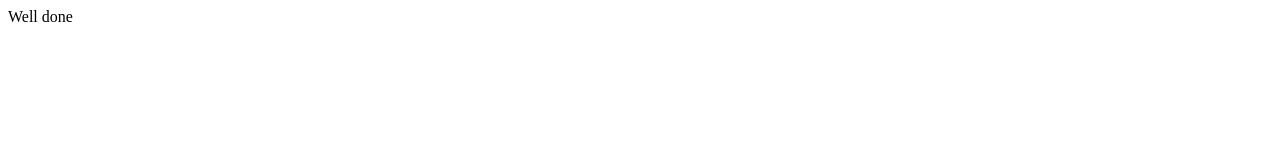
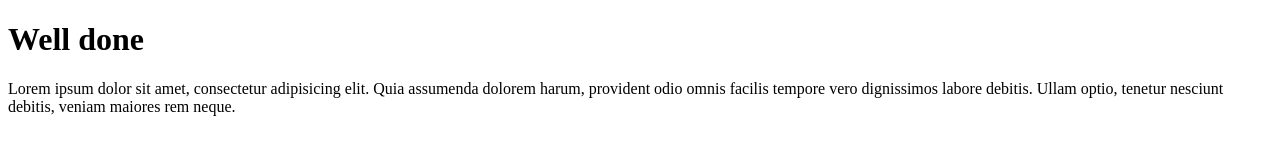
Before and after one commit to AyupovImil/SpecGit, a plain HTML site: page index.html in a window 1280 px wide. Drawn offline with Linux system fonts and the light colour scheme.

Commit message:
Add h1 and p

```diff
--- a/index.html
+++ b/index.html
@@ -5,6 +5,7 @@
 	<title>Document</title>
 </head>
 <body>
-	Well done
+	<h1>Well done</h1>
+	<p>Lorem ipsum dolor sit amet, consectetur adipisicing elit. Quia assumenda dolorem harum, provident odio omnis facilis tempore vero dignissimos labore debitis. Ullam optio, tenetur nesciunt debitis, veniam maiores rem neque.</p>
 </body>
 </html>
```
